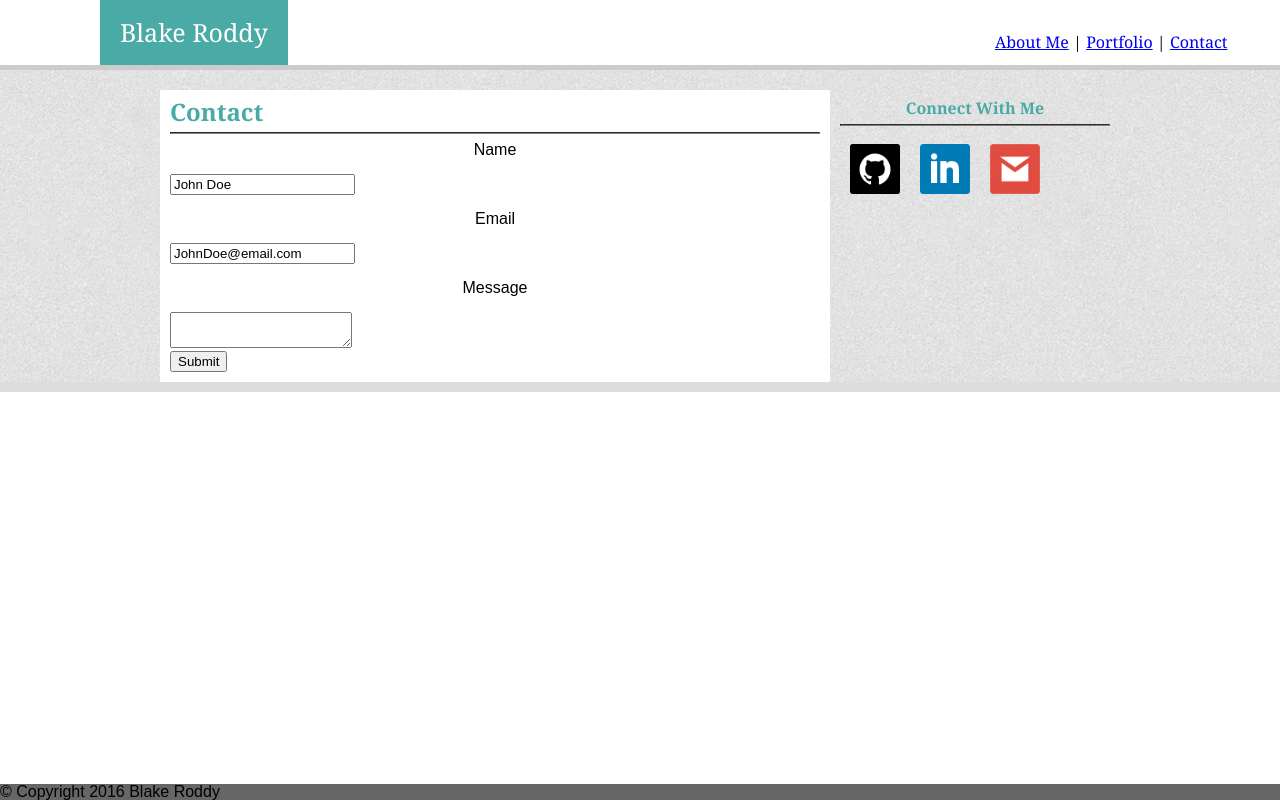
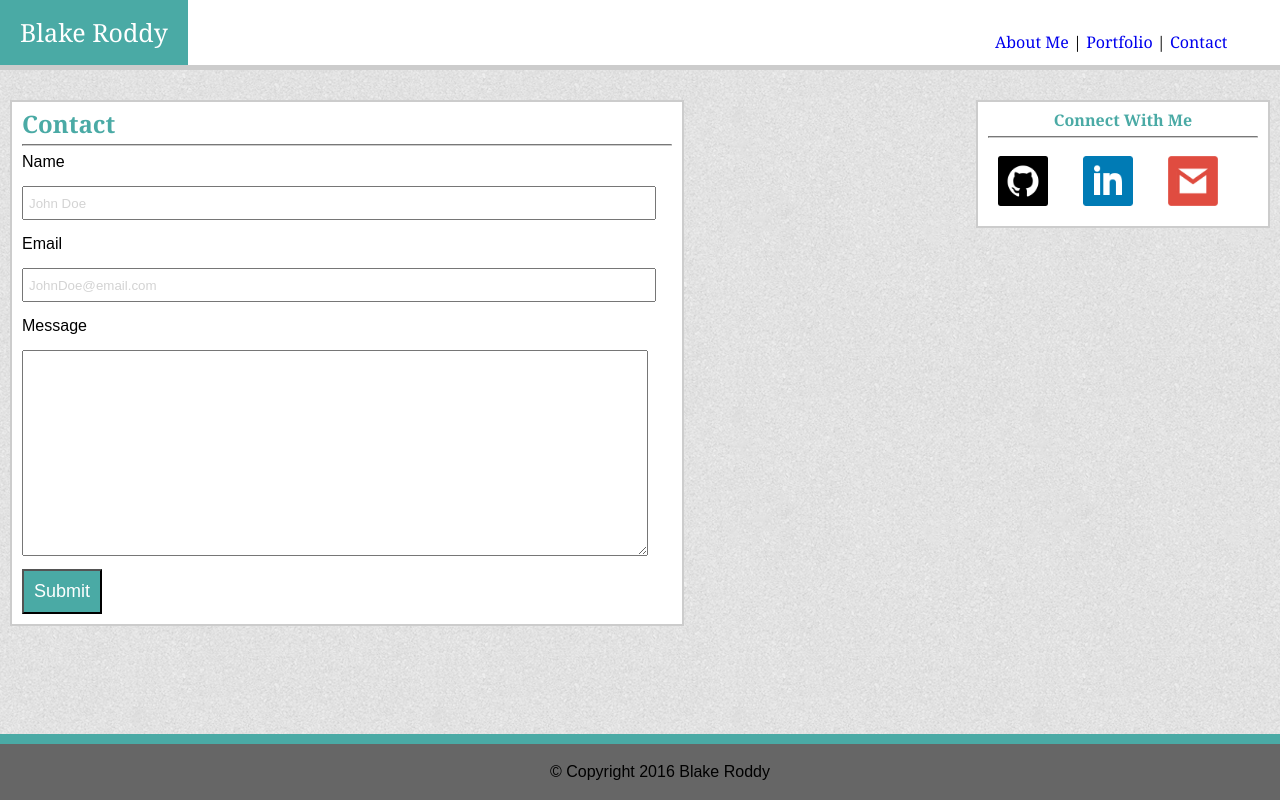
Before and after one commit to BlRoddy/Basic-Portfolio, a PHP site: page /contact.html in a window 1280 px wide. Run offline with PHP 8.4, Linux system fonts and the light colour scheme.

Commit message:
updated pages

```diff
--- a/assets/css/style.css
+++ b/assets/css/style.css
@@ -5,12 +5,12 @@ html{
 body{
 
 		font-family: 'Arial', 'Helvetica Neue', Helvetica, sans-serif;
+		height: 100%;
 }
 
 div{
-
 	width:100%;
-	overflow:hidden;
+	overflow:auto;
 	position:relative;
 }
 
@@ -39,15 +39,23 @@ h3{
 
 hr{
 	margin:top:35px;
-	border-height:10px;
-	border-color: gray;
+	border-height:5px;
+	border-color: #cccccc;
 
 }
+
 
 img{
 
 	float:left;
 	margin:10px;
+}
+
+input{
+		width:620px;
+		height:20px;
+		padding:5px;
+		color:lightgray;
 }
 
 nav{
@@ -57,8 +65,12 @@ nav{
 		right:0;
 		padding:15px;
 		width:270px;
+		font-color:#cccccc;
 }
 
+a{
+	text-decoration: none;
+}
 
 footer{
 
@@ -66,6 +78,13 @@ footer{
 	bottom:0;
 	background-color:#666666;
 	width:100%;
+	padding:20px;
+	border-top: 10px solid #4aaaa5;
+
+}
+textarea{
+		 width:620px;
+		 height:200px;
 
 }
 
@@ -74,9 +93,8 @@ footer{
 .background{
 
 			background-image: url("../../assets/images/cork_1.png");
-			border-bottom: 10px solid #dddddd;
 			padding-top:20px;
-			height:100%;
+			height:85%;
 
 }
 
@@ -94,15 +112,16 @@ footer{
 		width:auto;
 		font-size:25px;
 		padding:20px;
-		margin-left: 100px;
 }
 
 .connect{
 
 		width:270px;
 		float:right;
-		background:color:#ffffff;
+		background-color:#ffffff;
 		padding:10px;
+		border:solid 2px #cccccc;
+		margin:10px;
 }
 
 .connect img{
@@ -110,6 +129,7 @@ footer{
 			position:relative;
 			height:50px;
 			width:50px;
+			margin-right:25px;
 }
 
 .me{
@@ -123,11 +143,23 @@ footer{
 		background-color:#ffffff;
 		float:left;
 		padding:10px;
+		border:solid 2px #cccccc;
+		margin:10px;
 
 }
 
 .main-body{
 
 		margin:auto;
-		width:960px;
 }
+
+.submit{
+
+		background-color:#4aaaa5;
+		color:white;
+		font-size:18px;
+		width:auto;
+		height: auto;
+		padding:10px;
+		margin-top:10px;
+}
--- a/contact.html
+++ b/contact.html
@@ -24,14 +24,14 @@
 			 <h1>Contact</h1>
 				<hr>
 				<form>
-					<h3>Name</h3><br>
+					<p>Name</p><br>
 					<input type="text" name="name" value="John Doe"><br><br>
-					<h3>Email</h3><br>
+					<p>Email</p><br>
 					<input type="text" name="email" value="JohnDoe@email.com"><br><br>
-					<h3>Message</h3><br>
+					<p>Message</p><br>
 					<textarea>
 					</textarea><br>
-					<input type="Submit" name="Submit">
+					<input type="Submit" name="Submit" class="submit">
 				</form>
 			</div>
 
@@ -50,8 +50,8 @@
 			</div>
 		</div>
 	</div>
-
-		<footer>&copy; Copyright 2016 Blake Roddy</footer>
-
+		<footer>
+			<h3>&copy; Copyright 2016 Blake Roddy</h3>
+		</footer>
 </body>
 </html>
```
Also changed, not shown: index.html (+5 -3 lines), portfolio.html (+30 -11 lines).
